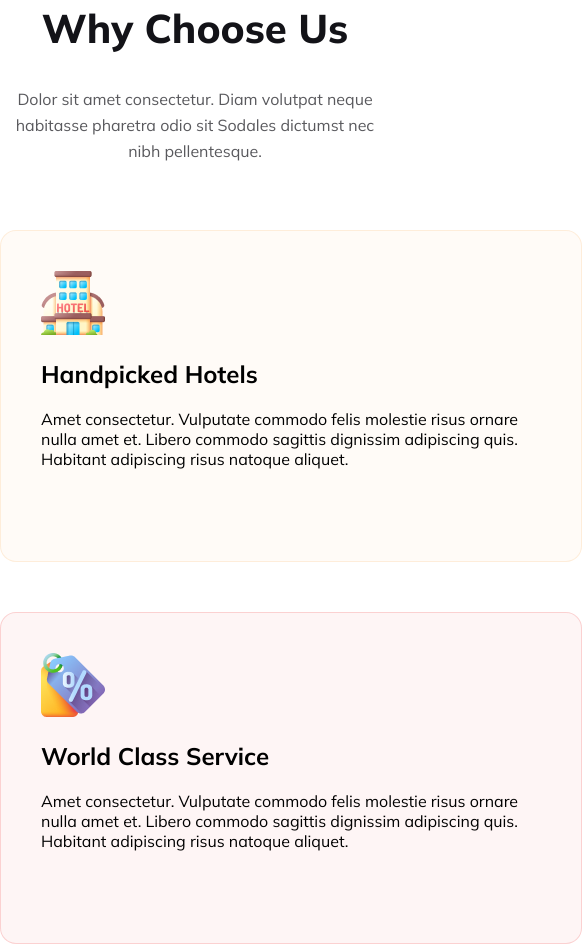
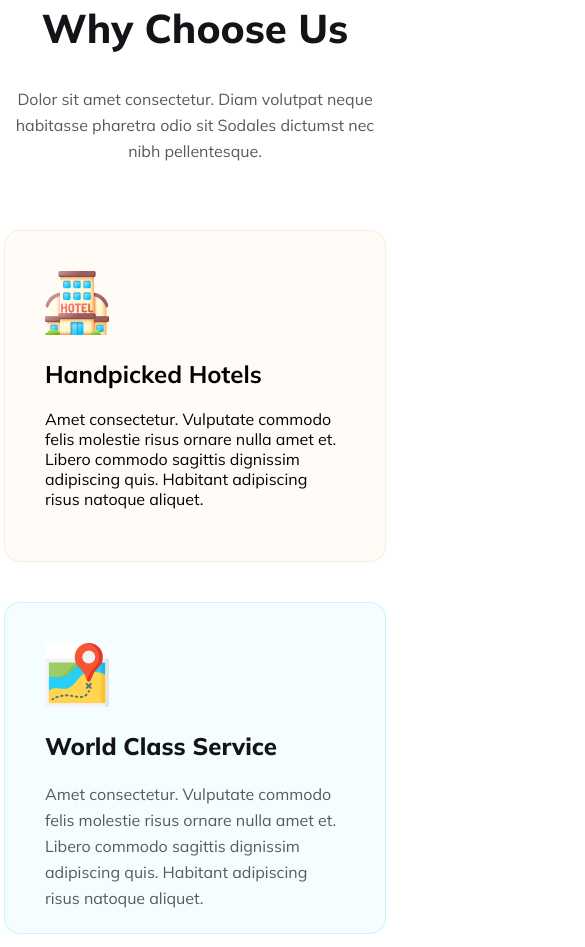
Before and after one commit to MdMehdiHasan9819/Ctg-Travel, a plain HTML site: page index.html in a window 390 px wide. Shown: the part 3792-4739 px from the top of the page, 585 px wide, since content can reach past the window. Drawn offline with Linux system fonts and the light colour scheme.

Commit message:
added small divece media query and all so styles

```diff
--- a/Styels/styels.css
+++ b/Styels/styels.css
@@ -377,6 +377,37 @@ line-height: 26px;
     width: 400px;
     }
 
+    /* why-choose us media query */
+
+    .why-choose-us-box {
+        grid-template-columns: repeat(1, 1fr);
+    }
+
+    .why-choose-box1 {
+        width: 300px;
+        height: 250px;
+        margin: 0 auto;
+    }
+    .why-choose-box2 {
+        width: 300px;
+        height: 250px;
+        margin: 0 auto;
+    }
+    .why-choose-box3 {
+        width: 300px;
+        height: 250px;
+    }
+
+
+
+
+
+
+
+
+
+
+
 
 /* tablet and medium screen media query */
 
--- a/index.html
+++ b/index.html
@@ -163,7 +163,9 @@
         </div>
     </section>
 
+    <section class="Newsletter">
 
+    </section>
 
 
 
```
